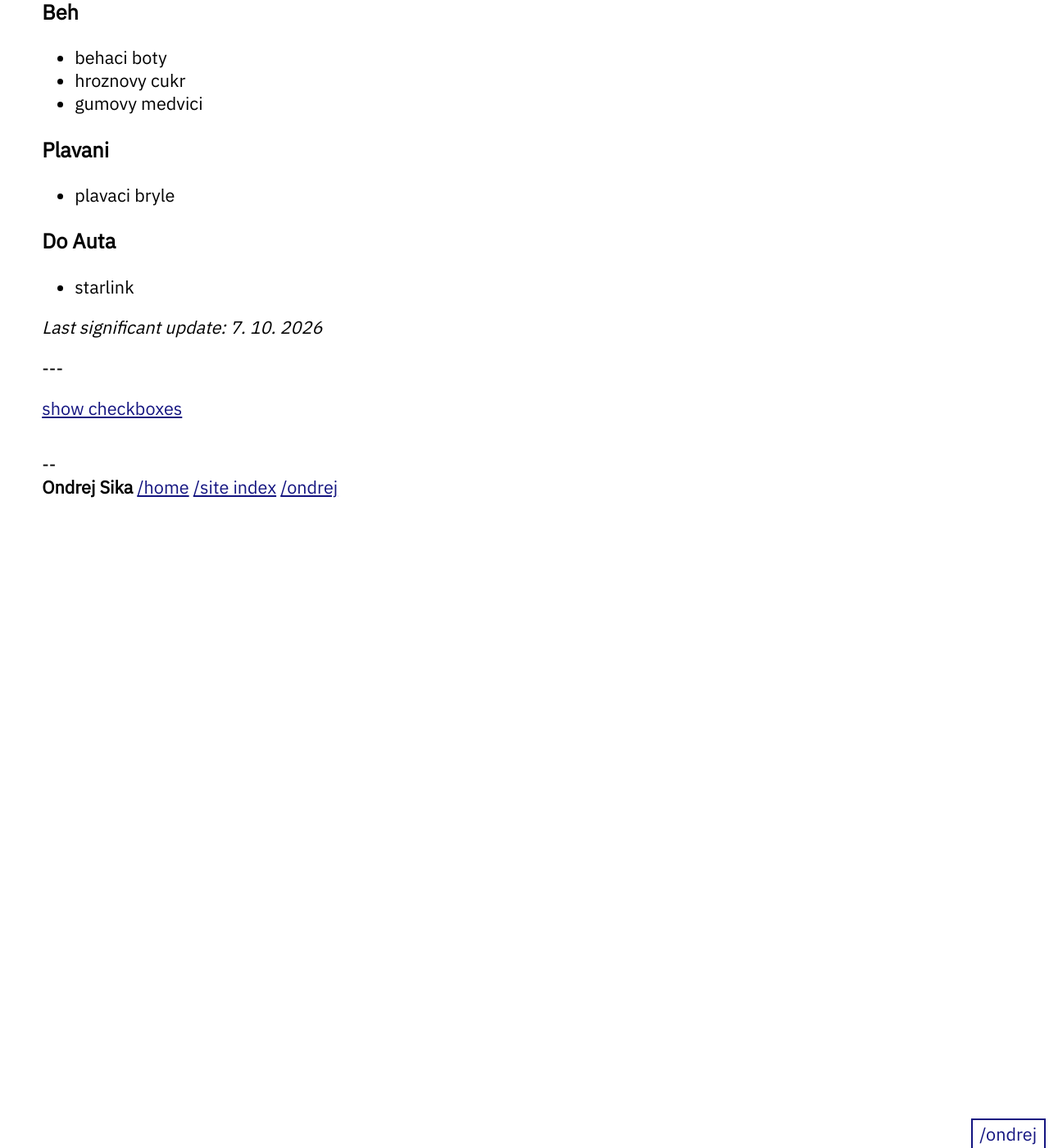
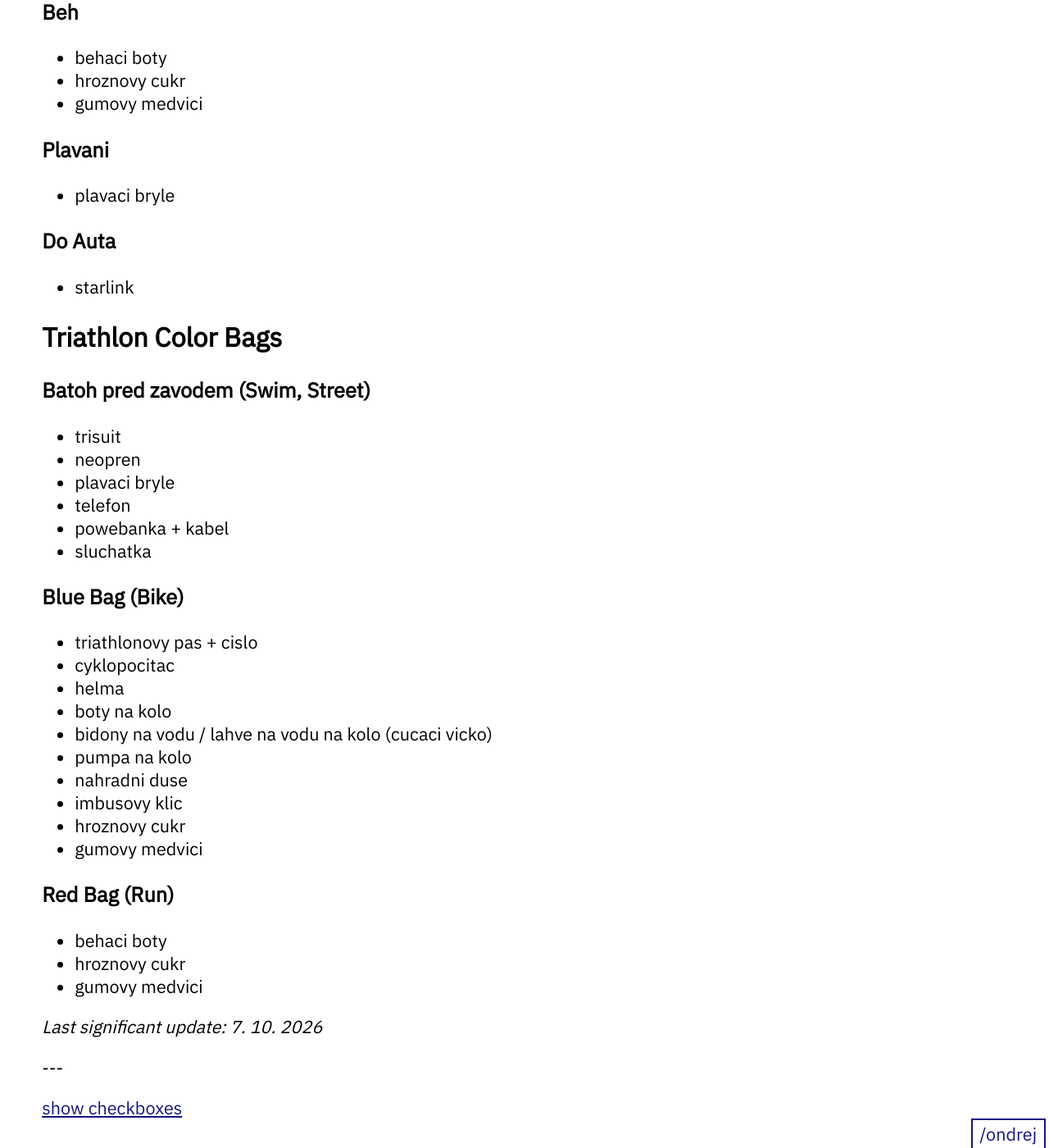
Before and after one commit to ondrejsika/ondrejsika.com, a Jekyll site: the page built from ondrej/checklists/ironman.md, in a window 1280 px wide and 1400 px high, scrolled down 934 px. Shown: the whole window at 82% size. Built offline with Jekyll 4.4.1, drawn with Linux system fonts in a browser that asks for light colours; before the commit the page ends 1564 px from its top, so only the background shows below that.

Commit message:
feat(ondrej/checklists/ironman): Add section: Triathlon Color Bags

```diff
--- a/ondrej/checklists/ironman.md
+++ b/ondrej/checklists/ironman.md
@@ -47,3 +47,33 @@
 ### Do Auta
 
 - starlink
+
+## Triathlon Color Bags
+
+### Batoh pred zavodem (Swim, Street)
+
+- trisuit
+- neopren
+- plavaci bryle
+- telefon
+- powebanka + kabel
+- sluchatka
+
+### Blue Bag (Bike)
+
+- triathlonovy pas + cislo
+- cyklopocitac
+- helma
+- boty na kolo
+- bidony na vodu / lahve na vodu na kolo (cucaci vicko)
+- pumpa na kolo
+- nahradni duse
+- imbusovy klic
+- hroznovy cukr
+- gumovy medvici
+
+### Red Bag (Run)
+
+- behaci boty
+- hroznovy cukr
+- gumovy medvici
```
